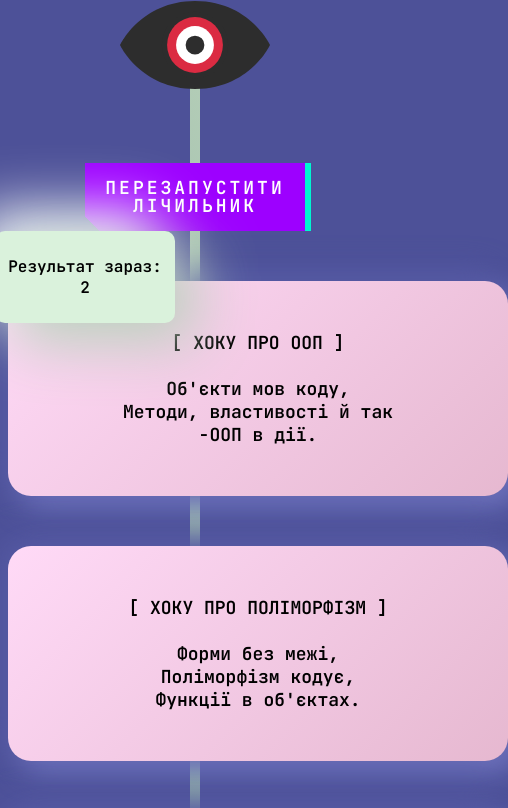
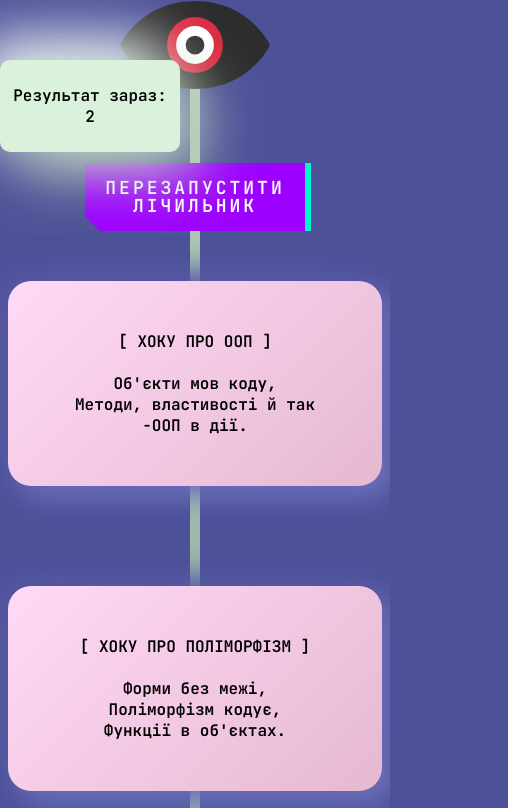
Before and after one commit to p4r4user/git-hw-web, a plain HTML site: page [task_3]p4r4_Counter/index.html in a window 390 px wide. Shown: the top 808 px of the page, 508 px wide, since content can reach past the window. Drawn offline with Linux system fonts and the light colour scheme.

Commit message:
Added apaptive for mobiles

```diff
--- a/[task_3]p4r4_Counter/style.css
+++ b/[task_3]p4r4_Counter/style.css
@@ -45,6 +45,7 @@ body {
 /* сама лінія */
 .line {
 	position: absolute;
+    margin: 0 auto;
 	width: 10px;
 	height: 103%;
     background: linear-gradient(237deg, rgba(182,208,184,1) 0%, rgb(92, 124, 141) 100%);
@@ -63,6 +64,8 @@ body {
 
 /* Налаштування ока */
 .eye {
+    margin: 0 auto;
+    align-items: center;
     display: flex;
     justify-content:center;
     position: relative;
@@ -188,3 +191,26 @@ button:hover::after {
   transform: translate(0);
  }
 }
+
+
+/* !Адаптив для телефонів! */
+@media (max-width: 1024px) {
+	body {
+		display: flex;
+		justify-content: center;
+		align-items: center;
+		flex-direction: column;
+	}
+	.container {
+		width: 100%;
+		font-size: 16px;
+	}
+
+	.task_container {
+		width: 100%;
+	}
+	.corner-element {
+		left: 0;
+		top: 60px;
+	}
+}
```
